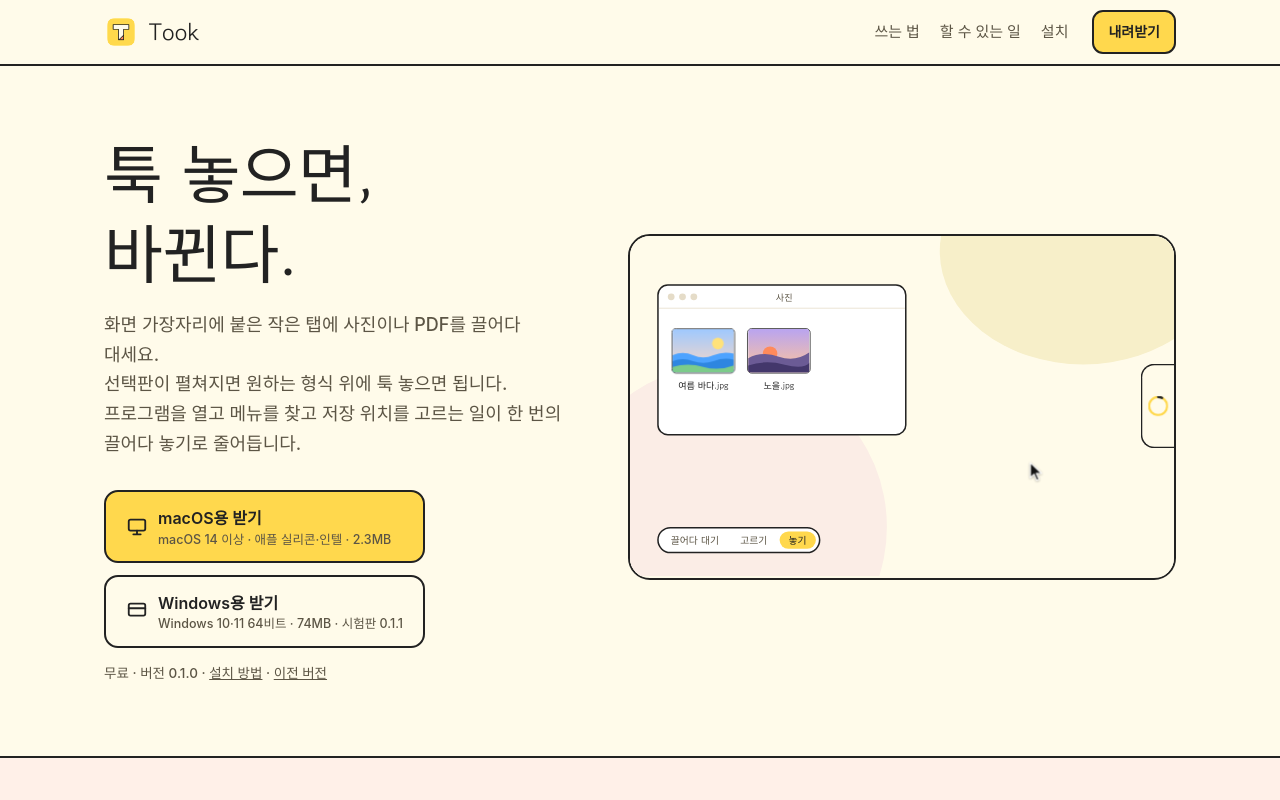
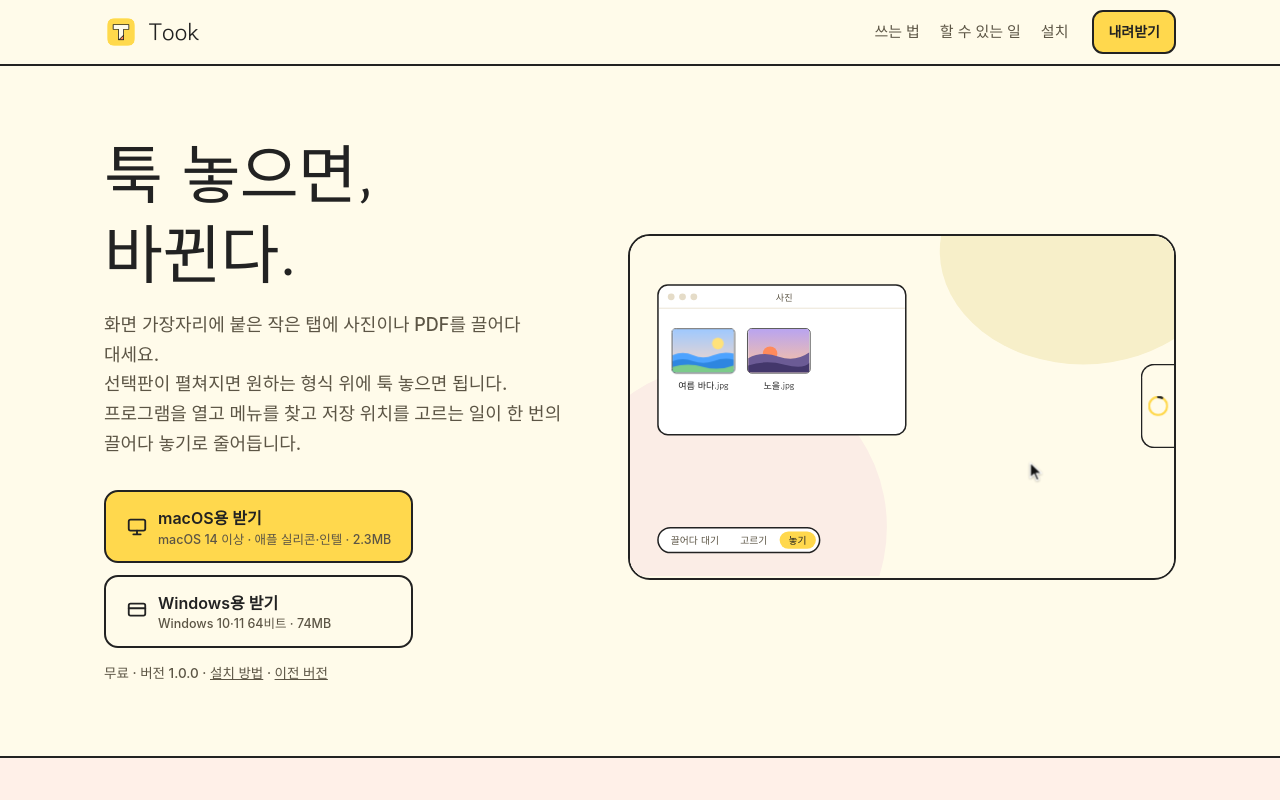
Before and after one commit to HRYoon0/took, a plain HTML site: page index.html in a window 1280 px wide. Shown: the top 800 px of the page. Drawn offline with Linux system fonts and the light colour scheme; a web font is replaced by a local one.

Commit message:
1.0.0 정식 판: 버전 표시와 Windows 받기 링크를 정식 판으로
Co-Authored-By: Claude Opus 5.5 <noreply@anthropic.com>

```diff
--- a/index.html
+++ b/index.html
@@ -201,12 +201,12 @@
           <svg viewBox="0 0 24 24" fill="none" stroke="currentColor" stroke-width="2" stroke-linecap="round" stroke-linejoin="round"><rect x="3" y="4" width="18" height="12" rx="2"/><path d="M8 20h8M12 16v4"/></svg>
           <span>macOS용 받기<small>macOS 14 이상 · 애플 실리콘·인텔 · 2.3MB</small></span>
         </a>
-        <a class="btn" href="https://github.com/HRYoon0/took/releases/download/v0.1.1-beta/Took-Windows.zip">
+        <a class="btn" href="https://github.com/HRYoon0/took/releases/latest/download/Took-Windows.zip">
           <svg viewBox="0 0 24 24" fill="none" stroke="currentColor" stroke-width="2" stroke-linecap="round" stroke-linejoin="round"><rect x="3" y="4" width="18" height="13" rx="2"/><path d="M3 9h18"/></svg>
-          <span>Windows용 받기<small>Windows 10·11 64비트 · 74MB · 시험판 0.1.1</small></span>
+          <span>Windows용 받기<small>Windows 10·11 64비트 · 74MB</small></span>
         </a>
       </div>
-      <p class="ver">무료 · 버전 0.1.0 · <a href="#install">설치 방법</a> · <a href="https://github.com/HRYoon0/took/releases">이전 버전</a></p>
+      <p class="ver">무료 · 버전 1.0.0 · <a href="#install">설치 방법</a> · <a href="https://github.com/HRYoon0/took/releases">이전 버전</a></p>
     </div>
     <div class="shot demo" role="img" aria-label="사진을 끌어 화면 오른쪽 끝 탭에 가져가면 선택판이 펼쳐지고, PNG 줄의 1MB 이하에 놓으면 PNG 파일이, 사진 두 장을 PDF 줄의 한 권으로에 놓으면 PDF 한 권이 원본 옆에 생기는 모습">
       <div class="stage" aria-hidden="true">
@@ -371,7 +371,7 @@
         <h3>Windows</h3>
         <p class="req">Windows 10·11 64비트 · 설치 과정 없음</p>
         <ol>
-          <li><a href="https://github.com/HRYoon0/took/releases/download/v0.1.1-beta/Took-Windows.zip">Took-Windows.zip</a>을 받아 원하는 폴더에 압축을 풉니다.</li>
+          <li><a href="https://github.com/HRYoon0/took/releases/latest/download/Took-Windows.zip">Took-Windows.zip</a>을 받아 원하는 폴더에 압축을 풉니다.</li>
           <li><b>Took.exe</b>를 실행합니다.</li>
           <li>"Windows의 PC 보호" 창이 뜨면 <b>추가 정보</b>를 누른 뒤 <b>실행</b>을 누릅니다.</li>
           <li>화면 오른쪽 끝에 탭이 나타나면 준비 끝입니다. 탭을 오른쪽 클릭해 <b>로그인 시 열기</b>를 켜 두면 컴퓨터를 켤 때마다 바로 나옵니다.</li>
@@ -383,7 +383,7 @@
 
 <footer>
   <div class="wrap">
-    <span>Took 0.1.0 · 만든 사람 <a href="https://github.com/HRYoon0">HRYoon0</a></span>
+    <span>Took 1.0.0 · 만든 사람 <a href="https://github.com/HRYoon0">HRYoon0</a></span>
     <span>글꼴: 고운돋움(SIL Open Font License 1.1) · Pretendard · Windows판 PDF 처리: PDFsharp(MIT)</span>
   </div>
 </footer>
```
